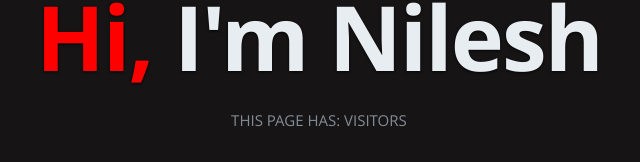
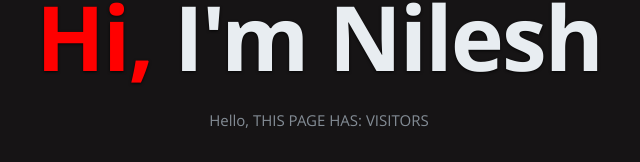
Before and after one commit to Nilesh-ui-art/Cloud-Resume, a plain HTML site: page frontend/index.html in a window 1280 px wide. Shown: the part 245-407 px from the top of the page, 323-963 px from the left. Drawn offline with nearby package versions, Linux system fonts and the light colour scheme; no server answers.

Commit message:
changes in front

```diff
--- a/frontend/index.html
+++ b/frontend/index.html
@@ -59,7 +59,7 @@
                <span style="color: #e8edf1;">I'm Nilesh</span>
              </h1>
 
-            <p>THIS PAGE HAS: <a id="counter"></a> VISITORS</p>
+            <p>Hello, THIS PAGE HAS: <a id="counter"></a> VISITORS</p>
             <ul class="social">
                <h2 style="color: #5A5DF6;">Connect with me here: </h2>
                <br>
```
